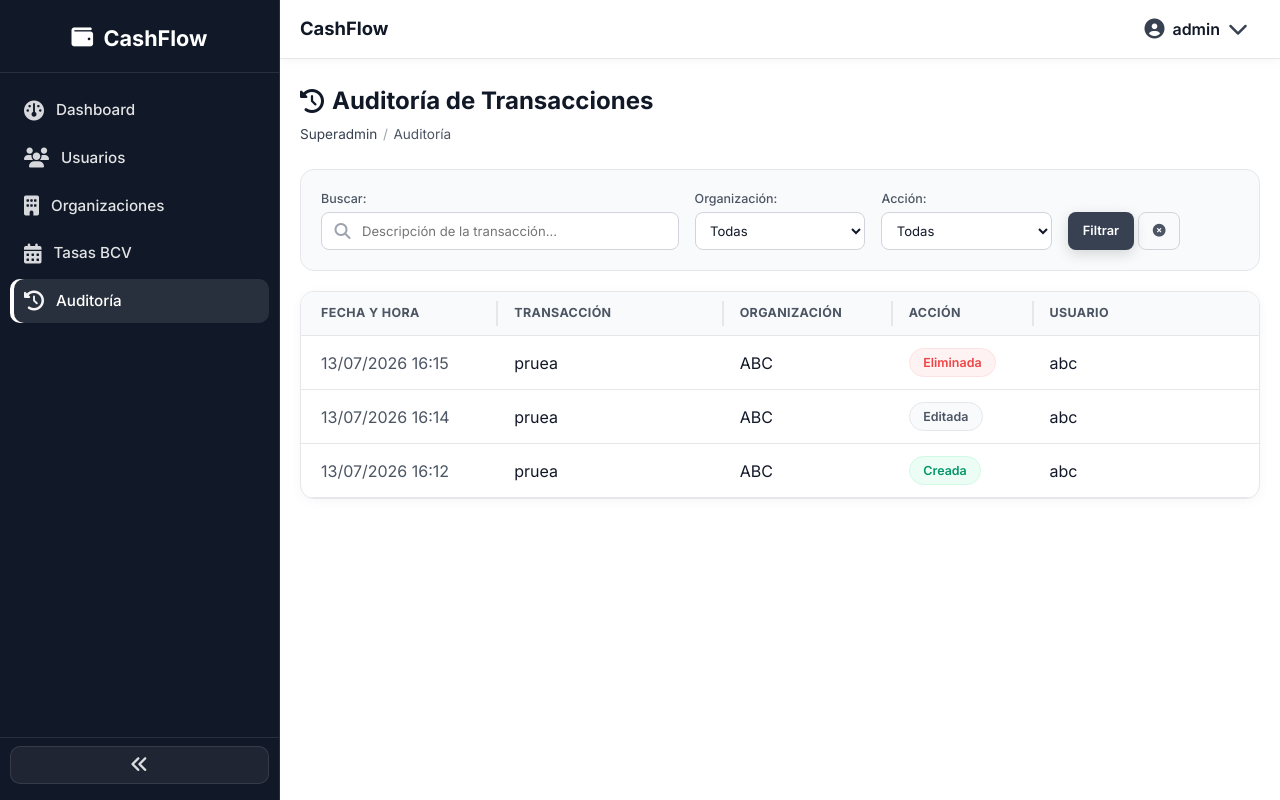
After one commit to sergiodsg/control-gastos-app-django, a Django app: page /superadmin/auditoria/ in a window 1280 px wide. The commit adds this page. Run offline with Django 5.2, Linux system fonts and the light colour scheme; a user stored in the database is signed in; data comes from the database, SQL or seed files in the repository; both versions use the stored data as it was after the commit; some libraries are stand-ins or nearby versions.

Commit message:
feat: implementar auditoría de transacciones

```diff
--- a/organizations/models.py
+++ b/organizations/models.py
@@ -160,3 +160,29 @@ class Transaction(models.Model):
 
     def __str__(self):
         return f"{self.date} - {self.description[:50]}"
+
+
+class TransactionAuditLog(models.Model):
+    ACTION_CREATED = 'created'
+    ACTION_UPDATED = 'updated'
+    ACTION_DELETED = 'deleted'
+    ACTION_CHOICES = [
+        (ACTION_CREATED, 'Creada'),
+        (ACTION_UPDATED, 'Editada'),
+        (ACTION_DELETED, 'Eliminada'),
+    ]
+
+    transaction = models.ForeignKey(Transaction, on_delete=models.SET_NULL, blank=True, null=True, related_name='audit_logs', verbose_name="Transacción")
+    organization = models.ForeignKey(Organization, on_delete=models.CASCADE, related_name='transaction_audit_logs', verbose_name="Organización")
+    transaction_description = models.CharField(max_length=255, blank=True, verbose_name="Descripción (registro histórico)")
+    action = models.CharField(max_length=10, choices=ACTION_CHOICES, verbose_name="Acción")
+    user = models.ForeignKey(User, on_delete=models.SET_NULL, blank=True, null=True, related_name='transaction_audit_logs', verbose_name="Usuario")
+    timestamp = models.DateTimeField(auto_now_add=True, verbose_name="Fecha y hora")
+
+    class Meta:
+        verbose_name = "Registro de auditoría de transacción"
+        verbose_name_plural = "Registros de auditoría de transacciones"
+        ordering = ['-timestamp']
+
+    def __str__(self):
+        return f"{self.get_action_display()} · {self.transaction_description} · {self.timestamp:%d/%m/%Y %H:%M}"
--- a/static/css/superadmin_panel/superadmin.css
+++ b/static/css/superadmin_panel/superadmin.css
@@ -234,6 +234,12 @@
     border: 1px solid var(--color-warning-border);
 }
 
+.sa-module-card--audit .sa-module-card__icon {
+    background: var(--color-danger-bg);
+    color: var(--color-danger);
+    border: 1px solid var(--color-danger-border);
+}
+
 .sa-module-card:hover .sa-module-card__icon {
     transform: scale(1.06);
 }
@@ -284,6 +290,11 @@
 
 .sa-module-card--bcv:hover .sa-module-card__arrow {
     background: var(--color-warning);
+    color: #fff;
+}
+
+.sa-module-card--audit:hover .sa-module-card__arrow {
+    background: var(--color-danger);
     color: #fff;
 }
 
--- a/superadmin_panel/urls.py
+++ b/superadmin_panel/urls.py
@@ -17,4 +17,5 @@ urlpatterns = [
     path('tasas-bcv/api/', views.tasas_bcv_api, name='superadmin_tasas_bcv_api'),
     path('tasas-bcv/guardar/', views.guardar_tasa_bcv, name='superadmin_guardar_tasa_bcv'),
     path('tasas-bcv/eliminar/<int:rate_id>/', views.eliminar_tasa_bcv, name='superadmin_eliminar_tasa_bcv'),
+    path('auditoria/', views.auditoria_transacciones, name='superadmin_auditoria'),
 ]
--- a/superadmin_panel/views.py
+++ b/superadmin_panel/views.py
@@ -1,5 +1,6 @@
 from django.contrib import messages
 from django.contrib.auth.models import User
+from django.core.paginator import Paginator
 from django.db import transaction
 from django.db.models import Count, Prefetch
 from django.core.exceptions import ValidationError
@@ -16,7 +17,7 @@ from BCV.services.bcv_scrapper import get_rate_for_date
 from CashFlow.debug import first_form_error
 from organizations.amounts import create_initial_balance_transaction
 from organizations.banks import build_account_display_name, validate_bank_for_currency
-from organizations.models import Account, Organization, OrganizationAccess, Transaction
+from organizations.models import Account, Organization, OrganizationAccess, Transaction, TransactionAuditLog
 from organizations.validators import validate_account_number, validate_holder, validate_rif
 
 from .decorators import superadmin_required
@@ -340,6 +341,7 @@ def crear_organizacion_wizard(request):
                 account=account,
                 balance=account_data['balance'],
                 daily_rate=rate,
+                created_by=request.user,
             )
 
     admins_count = len(user_ids)
@@ -517,3 +519,32 @@ def eliminar_tasa_bcv(request, rate_id):
     rate.delete()
     messages.success(request, f'Tasa {currency} eliminada.')
     return redirect(reverse('superadmin_tasas_bcv') + f'?date={rate_date}')
+
+
+@superadmin_required
+def auditoria_transacciones(request):
+    logs = TransactionAuditLog.objects.select_related('organization', 'user', 'transaction').all()
+
+    org_id = request.GET.get('organization')
+    if org_id:
+        logs = logs.filter(organization_id=org_id)
+
+    action = request.GET.get('action')
+    if action in dict(TransactionAuditLog.ACTION_CHOICES):
+        logs = logs.filter(action=action)
+
+    search = request.GET.get('search', '').strip()
+    if search:
+        logs = logs.filter(transaction_description__icontains=search)
+
+    paginator = Paginator(logs, 30)
+    page_obj = paginator.get_page(request.GET.get('page'))
+
+    return render(request, 'superadmin_panel/auditoria.html', {
+        'page_obj': page_obj,
+        'organizations': Organization.objects.order_by('name'),
+        'action_choices': TransactionAuditLog.ACTION_CHOICES,
+        'selected_organization': org_id or '',
+        'selected_action': action or '',
+        'search': search,
+    })
--- a/templates/base.html
+++ b/templates/base.html
@@ -55,6 +55,10 @@
             <a href="{% url 'superadmin_tasas_bcv' %}" class="app-sidebar-link{% if 'tasas_bcv' in current_url or 'tasa_bcv' in current_url %} is-active{% endif %}">
                 <i class="fa-solid fa-calendar-days app-sidebar-icon" aria-hidden="true"></i>
                 <span class="app-sidebar-label">Tasas BCV</span>
+            </a>
+            <a href="{% url 'superadmin_auditoria' %}" class="app-sidebar-link{% if current_url == 'superadmin_auditoria' %} is-active{% endif %}">
+                <i class="fa-solid fa-clock-rotate-left app-sidebar-icon" aria-hidden="true"></i>
+                <span class="app-sidebar-label">Auditoría</span>
             </a>
             {% elif request.session.org_id %}
             <a href="{% url 'home_organizacion' %}" class="app-sidebar-link{% if current_url == 'home_organizacion' %} is-active{% endif %}">
--- /dev/null
+++ b/templates/superadmin_panel/auditoria.html
@@ -0,0 +1,108 @@
+{% extends 'base.html' %}
+{% load static %}
+
+{% block title %}Auditoría de Transacciones - Superadmin{% endblock %}
+
+{% block extra_css %}
+<link rel="stylesheet" href="{% static 'css/superadmin_panel/superadmin.css' %}">
+{% endblock %}
+
+{% block content %}
+<div class="cf-page-header">
+    <div>
+        <h2 class="cf-page-title"><i class="fa-solid fa-clock-rotate-left"></i> Auditoría de Transacciones</h2>
+        <nav class="cf-breadcrumb" aria-label="breadcrumb">
+            <span><a href="{% url 'superadmin_dashboard' %}">Superadmin</a></span>
+            <span class="cf-breadcrumb__sep cf-breadcrumb__active">Auditoría</span>
+        </nav>
+    </div>
+</div>
+
+<div class="cf-filter-bar">
+    <form method="get" class="cf-filter-form">
+        <div class="cf-form-group cf-form-group--search">
+            <label class="cf-stat-label">Buscar:</label>
+            <div class="cf-input-icon-wrapper">
+                <i class="fa-solid fa-magnifying-glass cf-icon"></i>
+                <input type="text" name="search" class="cf-input cf-input--sm" placeholder="Descripción de la transacción..." value="{{ search }}">
+            </div>
+        </div>
+        <div class="cf-form-group">
+            <label class="cf-stat-label">Organización:</label>
+            <select name="organization" class="cf-select cf-input--sm">
+                <option value="">Todas</option>
+                {% for org in organizations %}
+                <option value="{{ org.id }}" {% if selected_organization == org.id|stringformat:"i" %}selected{% endif %}>{{ org.name }}</option>
+                {% endfor %}
+            </select>
+        </div>
+        <div class="cf-form-group">
+            <label class="cf-stat-label">Acción:</label>
+            <select name="action" class="cf-select cf-input--sm">
+                <option value="">Todas</option>
+                {% for value, label in action_choices %}
+                <option value="{{ value }}" {% if selected_action == value %}selected{% endif %}>{{ label }}</option>
+                {% endfor %}
+            </select>
+        </div>
+        <div class="cf-filter-actions">
+            <button type="submit" class="cf-btn cf-btn--primary cf-btn--sm">Filtrar</button>
+            <a href="{% url 'superadmin_auditoria' %}" class="cf-btn cf-btn--outline-secondary cf-btn--sm" title="Limpiar filtros">
+                <i class="fa-solid fa-circle-xmark"></i>
+            </a>
+        </div>
+    </form>
+</div>
+
+<div class="cf-card">
+    <div class="cf-table-wrap">
+        <table class="cf-table cf-table--resizable">
+            <thead>
+                <tr>
+                    <th class="cf-ps-4 col-date">Fecha y hora</th>
+                    <th class="col-desc">Transacción</th>
+                    <th class="col-org">Organización</th>
+                    <th class="col-status">Acción</th>
+                    <th class="col-desc">Usuario</th>
+                </tr>
+            </thead>
+            <tbody>
+                {% for log in page_obj %}
+                <tr>
+                    <td class="cf-ps-4 col-date cf-text-muted">{{ log.timestamp|date:"d/m/Y H:i" }}</td>
+                    <td class="col-desc">{{ log.transaction_description|default:"—" }}</td>
+                    <td class="col-org">{{ log.organization.name|default:"—" }}</td>
+                    <td class="col-status">
+                        {% if log.action == 'created' %}
+                        <span class="cf-badge cf-badge--success">Creada</span>
+                        {% elif log.action == 'updated' %}
+                        <span class="cf-badge cf-badge--info">Editada</span>
+                        {% else %}
+                        <span class="cf-badge cf-badge--danger">Eliminada</span>
+                        {% endif %}
+                    </td>
+                    <td class="col-desc">{{ log.user.username|default:"—" }}</td>
+                </tr>
+                {% empty %}
+                <tr>
+                    <td colspan="5" class="cf-text-center cf-py-5 cf-text-muted">No hay registros de auditoría.</td>
+                </tr>
+                {% endfor %}
+            </tbody>
+        </table>
+    </div>
+
+    {% if page_obj.has_other_pages %}
+    <nav class="cf-p-4">
+        <ul class="cf-pagination">
+            {% if page_obj.has_previous %}<li><a href="?page={{ page_obj.previous_page_number }}&search={{ search }}&organization={{ selected_organization }}&action={{ selected_action }}">Anterior</a></li>{% endif %}
+            {% for i in page_obj.paginator.page_range %}
+            {% if page_obj.number == i %}<li class="is-active"><span>{{ i }}</span></li>
+            {% elif i > page_obj.number|add:'-3' and i < page_obj.number|add:'3' %}<li><a href="?page={{ i }}&search={{ search }}&organization={{ selected_organization }}&action={{ selected_action }}">{{ i }}</a></li>{% endif %}
+            {% endfor %}
+            {% if page_obj.has_next %}<li><a href="?page={{ page_obj.next_page_number }}&search={{ search }}&organization={{ selected_organization }}&action={{ selected_action }}">Siguiente</a></li>{% endif %}
+        </ul>
+    </nav>
+    {% endif %}
+</div>
+{% endblock %}
```
Also changed, not shown: organizations/amounts.py (+14 -2 lines), organizations/views.py (+27 -3 lines), templates/organizations/partials/detalle_transaccion.html (+26 -0 lines), templates/superadmin_panel/dashboard.html (+10 -0 lines), organizations/migrations/0016_transactionauditlog.py (added), test_db.sqlite3.
